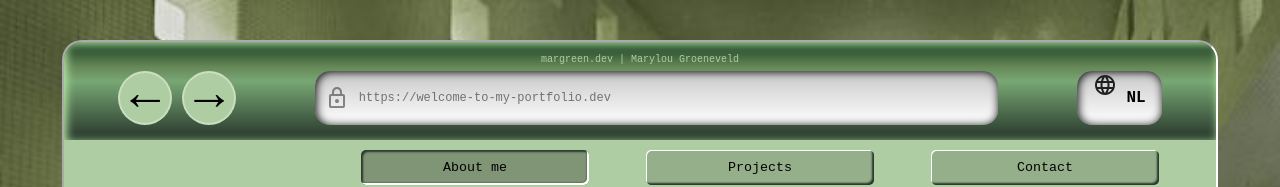
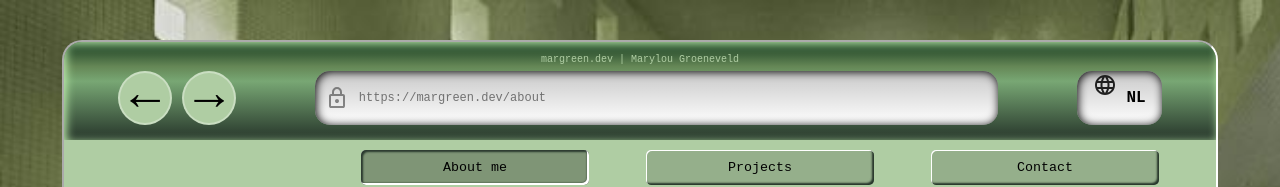
Before and after one commit to MarGreenDev/margreendev-portfolio, a React (Vite) app: page / in a window 1280 px wide. Shown: the top 187 px of the page. Built offline with nearby package versions, Linux system fonts and the light colour scheme.

Commit message:
tweak fake adress bar, so fun

```diff
--- a/src/App.jsx
+++ b/src/App.jsx
@@ -32,7 +32,7 @@ function App() {
 
           <div className="search-bar">
             <img src="lock.svg" alt="lock" />
-            <p>https://welcome-to-my-portfolio.dev</p>
+            <p>https://margreen.dev/{activePage}</p>
           </div>
 
           <div className="language">
```
